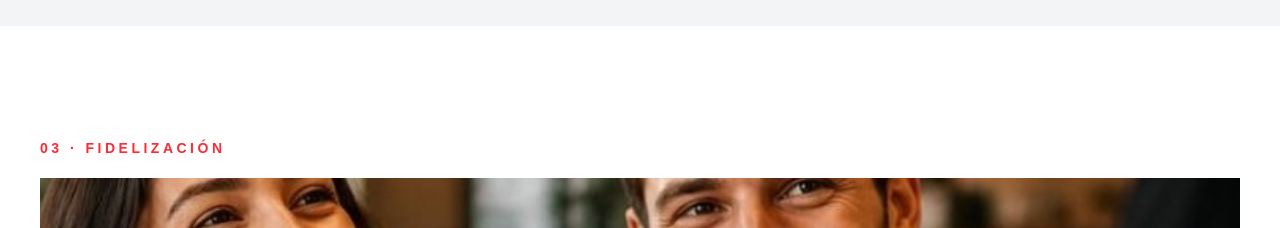
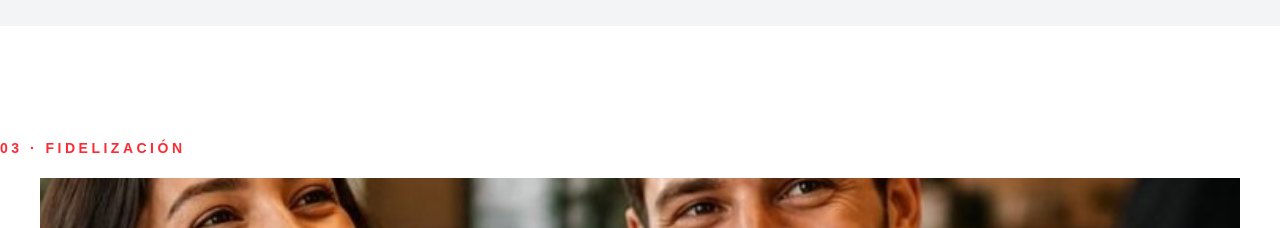
Before and after one commit to FabianGallego/ShortBizAI, a Next.js app: page / in a window 1280 px wide. Shown: the part 3840-4068 px from the top of the page. Built offline with nearby package versions, Linux system fonts and the light colour scheme.

Commit message:
Ajusta imagen responsive de fidelizacion

```diff
--- a/app/page.tsx
+++ b/app/page.tsx
@@ -396,12 +396,13 @@
       ===================================================== */}
 
      <section className="py-28 bg-white">
-
+      <div className="max-w-7xl mx-auto px-6 lg:px-10"></div>
+<p className="text-red-500 font-bold tracking-[0.25em] text-sm mb-5">
+          03 · FIDELIZACIÓN
+        </p>
   <div className="max-w-7xl mx-auto px-0 lg:px-10">
 
-  <p className="text-red-500 font-bold tracking-[0.25em] text-sm mb-5">
-          03 · FIDELIZACIÓN
-        </p>
+
     {/* IMAGEN + TÍTULO */}
     <div className="relative w-full h-[600px] overflow-hidden">
 
```
